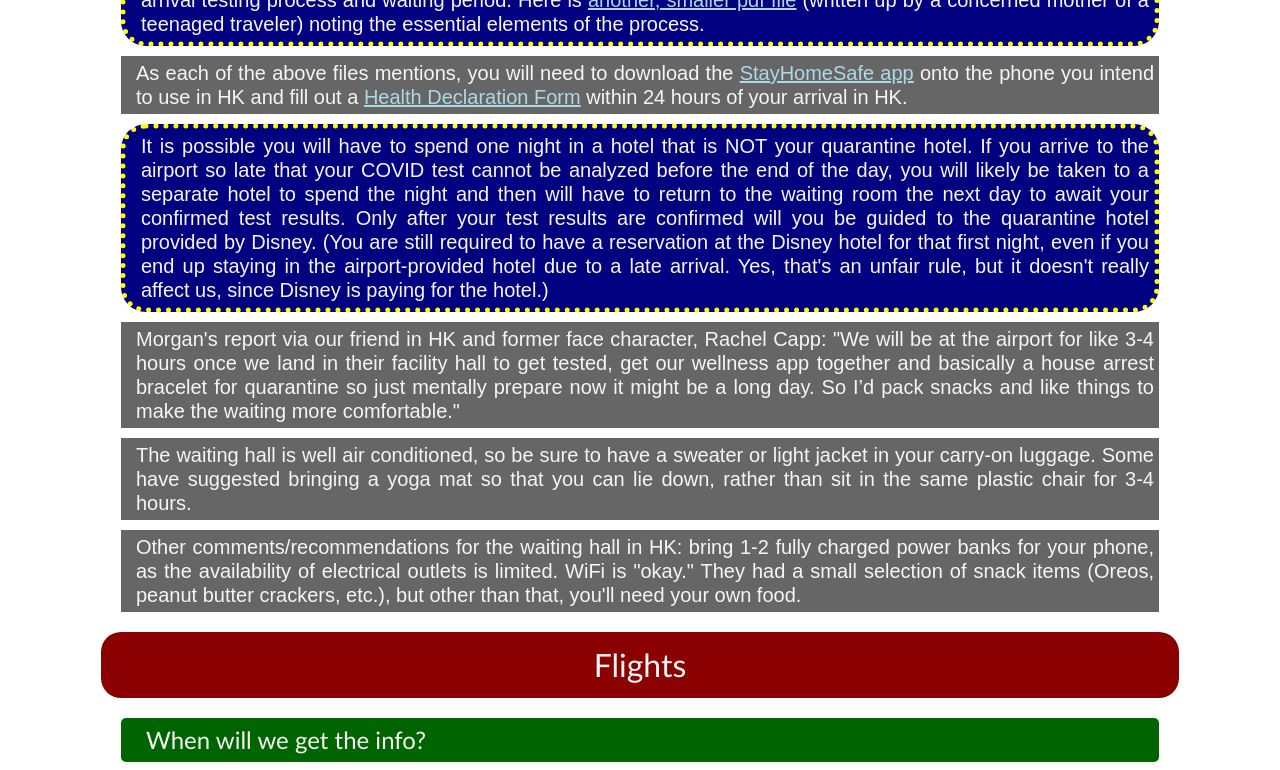
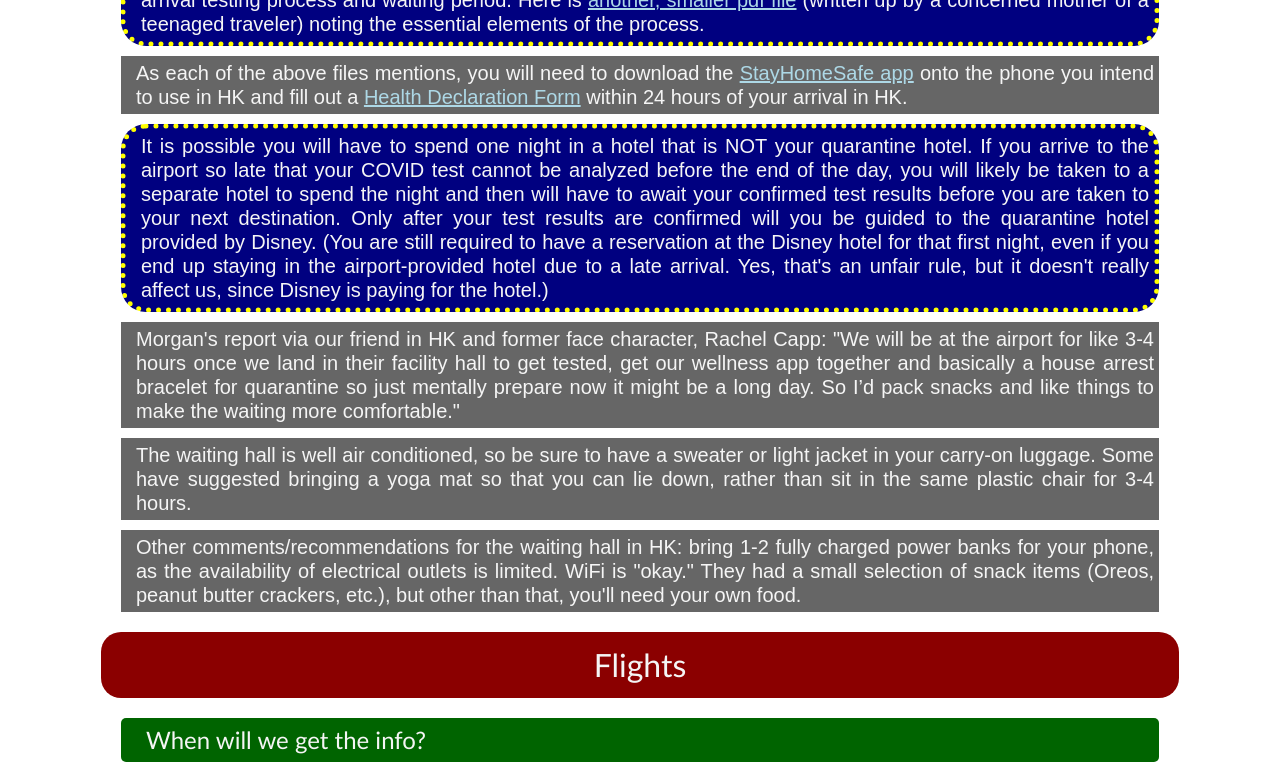
Before and after one commit to Bones81/hkdl_2023, a React (Create React App) app: page / in a window 1280 px wide. Shown: the part 5820-6590 px from the top of the page. Built offline with nearby package versions, Linux system fonts and the light colour scheme.

Commit message:
update covid and communication content

```diff
--- a/src/components/communication/communication.js
+++ b/src/components/communication/communication.js
@@ -14,8 +14,9 @@
             <h3>Apps to consider downloading</h3>
                 <ul className="comm-ul">
                     <li>WhatsApp, if you don't have it already. It is the primary way we communicate with our stage managers and each other while we are in HK.</li>
+                    <li>Facebook Messenger, if you don't have it already.</li>
                     <li>An exchange rate app to compare USD and HKD amounts. I like a popular one called XE.</li>
-                    <li>StayHomeSafe app (<a target="_blank" rel='noreferrer' href="https://apps.apple.com/us/app/stayhomesafe-app/id1499780720">link</a>), which it seems we will be required to download as part of our quarantine in HK. Downloading it in advance may speed up the process once you have arrived in HK.</li>
+                    <li>StayHomeSafe app (<a target="_blank" rel='noreferrer' href="https://apps.apple.com/us/app/stayhomesafe-app/id1499780720">link</a>), which we will be required to download as part of our quarantine in HK. Downloading it in advance may speed up the process once you have arrived in HK.</li>
                     <li>A Cantonese-learning app. I like one called "Nemo Cantonese."</li>
                     <li>City Mapper. A great app that is often easier to use than Apple or Google Maps. Will help you navigate the city's complex public transit system like a pro.</li>
                     <li>Eventually, you may want to download our bank's mobile banking app, SCHK Mobile.</li>
--- a/src/components/covid/covid.js
+++ b/src/components/covid/covid.js
@@ -80,7 +80,7 @@
                 <h4 class="special-note">I <em><strong>highly recommend</strong></em> printing and reading <a target="_blank" rel='noreferrer' href="./assets/Hong Kong Airport COVID Arrival Instructions (Aug 2020).pdf">this 3-page pdf file explaining in great detail the HK COVID-19 Travel Procedures</a>. It is filled with both instructions and useful recommendations for staying comfortable during the arrival testing process and waiting period. Here is <a target="_blank" rel='noreferrer' href="././assets/Pre Arrival and Arrival Instructions for Hong Kong as of 15 June 2020.pdf">another, smaller pdf file</a> (written up by a concerned mother of a teenaged traveler) noting the essential elements of the process.</h4>
                 <p>As each of the above files mentions, you will need to download the <a target="_blank" rel='noreferrer' href="https://www.coronavirus.gov.hk/eng/stay-home-safe.html">StayHomeSafe app</a> onto the phone you intend to use in HK and fill out a <a target="_blank" rel='noreferrer' href="https://hdf.chp.gov.hk/dhehd/?lang=en-us">Health Declaration Form</a> within 24 hours of your arrival in HK.
                 </p>
-                <h4 class="special-note">It is possible you will have to spend one night in a hotel that is NOT your quarantine hotel. If you arrive to the airport so late that your COVID test cannot be analyzed before the end of the day, you will likely be taken to a separate hotel to spend the night and then will have to return to the waiting room the next day to await your confirmed test results. Only after your test results are confirmed will you be guided to the quarantine hotel provided by Disney. (You are still required to have a reservation at the Disney hotel for that first night, even if you end up staying in the airport-provided hotel due to a late arrival. Yes, that's an unfair rule, but it doesn't really affect us, since Disney is paying for the hotel.)</h4>
+                <h4 class="special-note">It is possible you will have to spend one night in a hotel that is NOT your quarantine hotel. If you arrive to the airport so late that your COVID test cannot be analyzed before the end of the day, you will likely be taken to a separate hotel to spend the night and then will have to await your confirmed test results before you are taken to your next destination. Only after your test results are confirmed will you be guided to the quarantine hotel provided by Disney. (You are still required to have a reservation at the Disney hotel for that first night, even if you end up staying in the airport-provided hotel due to a late arrival. Yes, that's an unfair rule, but it doesn't really affect us, since Disney is paying for the hotel.)</h4>
                 <p>Morgan's report via our friend in HK and former face character, Rachel Capp: "We will be at the airport for like 3-4 hours once we land in their facility hall to get tested, get our wellness app together and basically a house arrest bracelet for quarantine so just mentally prepare now it might be a long day. So I’d pack snacks and like things to make the waiting more comfortable."</p>
                 <p>The waiting hall is well air conditioned, so be sure to have a sweater or light jacket in your carry-on luggage. Some have suggested bringing a yoga mat so that you can lie down, rather than sit in the same plastic chair for 3-4 hours.</p>
                 <p>Other comments/recommendations for the waiting hall in HK: bring 1-2 fully charged power banks for your phone, as the availability of electrical outlets is limited. WiFi is "okay." They had a small selection of snack items (Oreos, peanut butter crackers, etc.), but other than that, you'll need your own food.</p>
```
